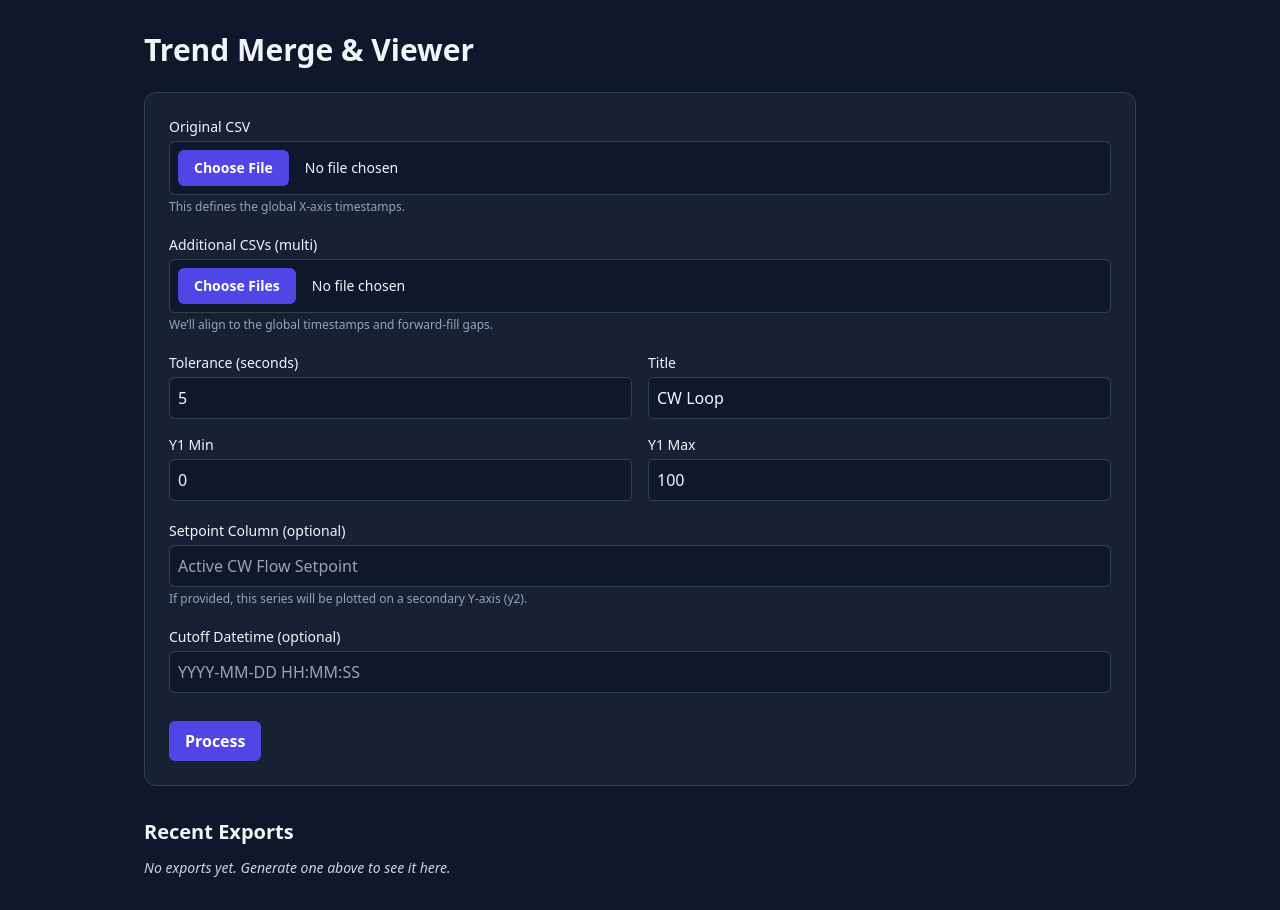
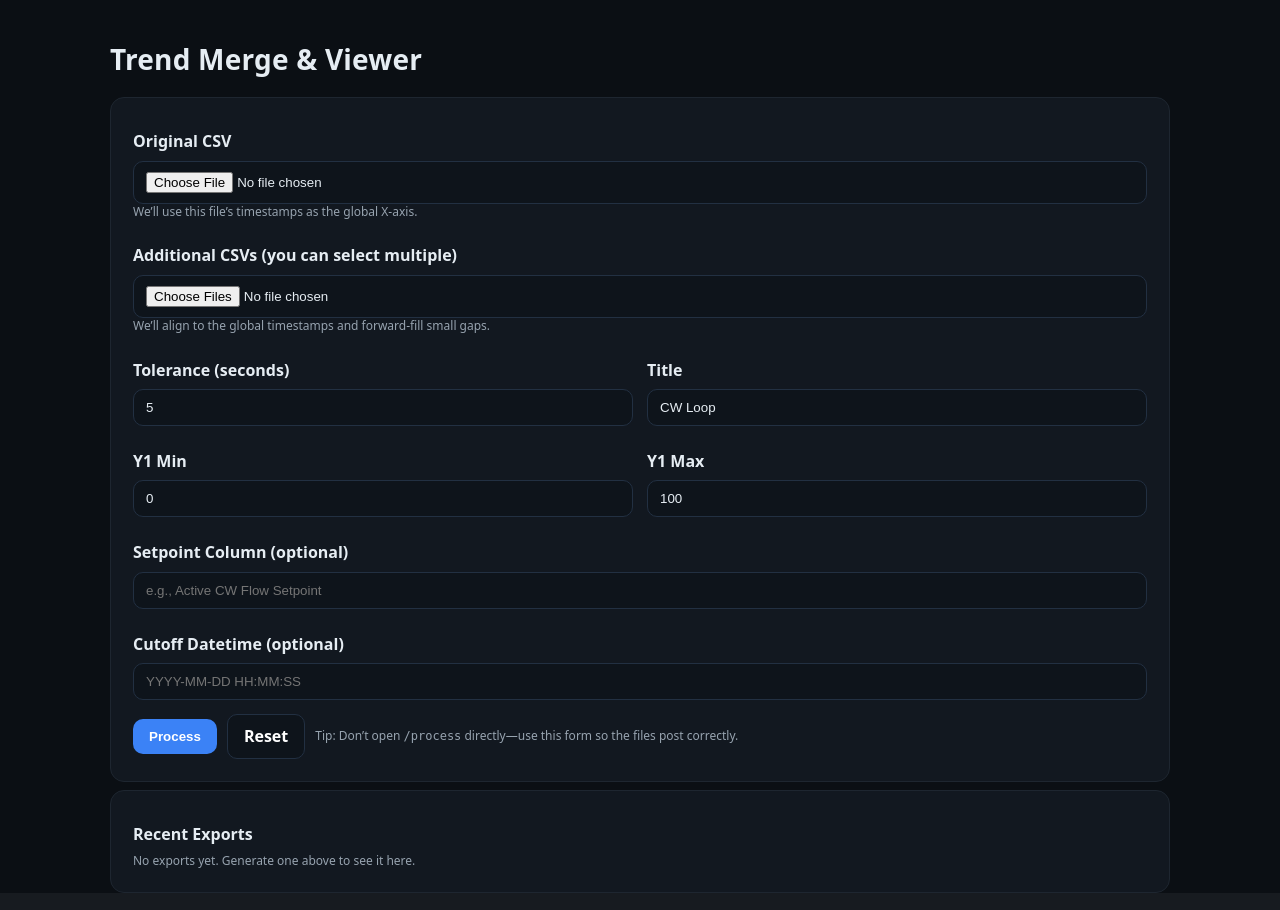
Before and after one commit to jiffcope-byte/cwloop-webapp, a Flask app: page / in a window 1280 px wide. Run offline with Flask 3, Linux system fonts and the light colour scheme; some libraries are stand-ins or nearby versions.

Commit message:
UI: restore dark mode + correct form enctype for file uploads

```diff
--- a/templates/index.html
+++ b/templates/index.html
@@ -1,101 +1,126 @@
 <!doctype html>
-<html lang="en" class="dark h-full">
+<html lang="en">
 <head>
   <meta charset="utf-8" />
   <meta name="viewport" content="width=device-width,initial-scale=1" />
   <title>Trend Merge & Viewer</title>
-  <script src="https://cdn.tailwindcss.com"></script>
-  <script>
-    tailwind.config = { darkMode: "class" };
-  </script>
+  <style>
+    :root{
+      --bg:#0b0f14; --panel:#121820; --ink:#e6edf3; --muted:#97a3af; --accent:#3b82f6; --accent-2:#22c55e; --line:#1e2630;
+      --btn:#0e141b; --btn-h:#111a23;
+      --input:#0e141b; --input-b:#223042; --chip:#18202a;
+    }
+    *{box-sizing:border-box} html,body{height:100%}
+    body{margin:0; background:var(--bg); color:var(--ink); font:16px/1.4 system-ui,-apple-system,Segoe UI,Roboto,Ubuntu,"Helvetica Neue",Arial}
+    a{color:var(--accent); text-decoration:none}
+    .wrap{max-width:1100px; margin:40px auto; padding:0 20px}
+    .card{background:var(--panel); border:1px solid var(--line); border-radius:14px; padding:22px}
+    h1{font-weight:700; font-size:28px; letter-spacing:.2px; margin:0 0 18px}
+    h2{font-weight:600; font-size:16px; margin:10px 0 8px}
+    .grid{display:grid; gap:14px}
+    .two{grid-template-columns: 1fr 1fr}
+    .row{display:flex; gap:10px; align-items:center}
+    .muted{color:var(--muted)}
+    .inp{width:100%; background:var(--input); border:1px solid var(--input-b); color:var(--ink); border-radius:10px; padding:10px 12px}
+    .btn{display:inline-flex; align-items:center; gap:8px; background:var(--accent); color:white; border:0; padding:10px 16px; border-radius:10px; cursor:pointer; font-weight:600}
+    .btn:disabled{opacity:.6; cursor:not-allowed}
+    .btn.secondary{background:var(--btn); border:1px solid var(--input-b)}
+    .btn.secondary:hover{background:var(--btn-h)}
+    .hint{font-size:12px; color:var(--muted)}
+    .list{margin:0; padding:0; list-style:none}
+    .item{display:flex; justify-content:space-between; gap:12px; padding:10px 0; border-bottom:1px dashed var(--line)}
+    .item:last-child{border-bottom:0}
+    .chip{background:var(--chip); border:1px solid var(--input-b); padding:2px 8px; border-radius:999px; font-size:12px}
+    .spacer{height:8px}
+  </style>
 </head>
-<body class="h-full bg-slate-900 text-slate-100">
-  <div class="max-w-5xl mx-auto px-4 py-8">
-    <h1 class="text-3xl font-bold mb-6">Trend Merge &amp; Viewer</h1>
+<body>
+  <div class="wrap">
+    <h1>Trend Merge & Viewer</h1>
 
-    <!-- FORM -->
-    <form class="space-y-5 bg-slate-800/60 border border-slate-700 rounded-xl p-6"
-          action="/process" method="POST" enctype="multipart/form-data">
+    <form class="card grid" method="post" action="/process" enctype="multipart/form-data">
       <div>
-        <label class="block text-sm font-medium mb-1">Original CSV</label>
-        <input class="block w-full text-sm file:mr-4 file:py-2 file:px-4 file:rounded-md
-                       file:border-0 file:text-sm file:font-semibold
-                       file:bg-indigo-600 file:text-white hover:file:bg-indigo-500
-                       bg-slate-900 border border-slate-700 rounded-md p-2"
-               type="file" name="original_csv" required />
-        <p class="text-xs text-slate-400 mt-1">
-          This defines the global X-axis timestamps.
-        </p>
+        <h2>Original CSV</h2>
+        <input class="inp" type="file" name="original" required />
+        <div class="hint">We’ll use this file’s timestamps as the global X-axis.</div>
       </div>
 
       <div>
-        <label class="block text-sm font-medium mb-1">Additional CSVs (multi)</label>
-        <input class="block w-full text-sm file:mr-4 file:py-2 file:px-4 file:rounded-md
-                       file:border-0 file:text-sm file:font-semibold
-                       file:bg-indigo-600 file:text-white hover:file:bg-indigo-500
-                       bg-slate-900 border border-slate-700 rounded-md p-2"
-               type="file" name="additional_csvs" multiple />
-        <p class="text-xs text-slate-400 mt-1">
-          We’ll align to the global timestamps and forward-fill gaps.
-        </p>
+        <h2>Additional CSVs (you can select multiple)</h2>
+        <input class="inp" type="file" name="additionals" multiple />
+        <div class="hint">We’ll align to the global timestamps and forward-fill small gaps.</div>
       </div>
 
-      <div class="grid grid-cols-1 sm:grid-cols-2 gap-4">
+      <div class="grid two">
         <div>
-          <label class="block text-sm font-medium mb-1">Tolerance (seconds)</label>
-          <input class="w-full bg-slate-900 border border-slate-700 rounded-md p-2"
-                 type="number" name="tolerance" value="5" min="0" />
+          <h2>Tolerance (seconds)</h2>
+          <input class="inp" type="number" name="tolerance" value="5" min="0" step="1" />
         </div>
 
         <div>
-          <label class="block text-sm font-medium mb-1">Title</label>
-          <input class="w-full bg-slate-900 border border-slate-700 rounded-md p-2"
-                 type="text" name="title" value="CW Loop" />
+          <h2>Title</h2>
+          <input class="inp" type="text" name="title" value="CW Loop" />
+        </div>
+      </div>
+
+      <div class="grid two">
+        <div>
+          <h2>Y1 Min</h2>
+          <input class="inp" type="number" name="ymin" value="0" />
         </div>
 
         <div>
-          <label class="block text-sm font-medium mb-1">Y1 Min</label>
-          <input class="w-full bg-slate-900 border border-slate-700 rounded-md p-2"
-                 type="number" name="y1_min" value="0" />
-        </div>
-
-        <div>
-          <label class="block text-sm font-medium mb-1">Y1 Max</label>
-          <input class="w-full bg-slate-900 border border-slate-700 rounded-md p-2"
-                 type="number" name="y1_max" value="100" />
+          <h2>Y1 Max</h2>
+          <input class="inp" type="number" name="ymax" value="100" />
         </div>
       </div>
 
       <div>
-        <label class="block text-sm font-medium mb-1">Setpoint Column (optional)</label>
-        <input class="w-full bg-slate-900 border border-slate-700 rounded-md p-2"
-               type="text" name="setpoint_column" placeholder="Active CW Flow Setpoint" />
-        <p class="text-xs text-slate-400 mt-1">
-          If provided, this series will be plotted on a secondary Y-axis (y2).
-        </p>
+        <h2>Setpoint Column (optional)</h2>
+        <input class="inp" type="text" name="setpoint_col" placeholder="e.g., Active CW Flow Setpoint" />
       </div>
 
       <div>
-        <label class="block text-sm font-medium mb-1">Cutoff Datetime (optional)</label>
-        <input class="w-full bg-slate-900 border border-slate-700 rounded-md p-2"
-               type="text" name="cutoff_datetime" placeholder="YYYY-MM-DD HH:MM:SS" />
+        <h2>Cutoff Datetime (optional)</h2>
+        <input class="inp" type="text" name="cutoff" placeholder="YYYY-MM-DD HH:MM:SS" />
       </div>
 
-      <div class="pt-2">
-        <button class="inline-flex items-center gap-2 px-4 py-2 rounded-md
-                       bg-indigo-600 hover:bg-indigo-500 text-white font-semibold"
-                type="submit">
-          Process
-        </button>
+      <div class="row">
+        <button class="btn" type="submit">Process</button>
+        <a class="btn secondary" href="/">Reset</a>
+        <span class="hint">Tip: Don’t open <code>/process</code> directly—use this form so the files post correctly.</span>
       </div>
     </form>
 
-    <!-- RECENT EXPORTS -->
-    <div class="mt-8">
-      <h2 class="text-xl font-semibold mb-3">Recent Exports</h2>
-      <div id="recent" class="space-y-2 text-sm text-slate-300">
-        <em>No exports yet. Generate one above to see it here.</em>
-      </div>
+    <div class="spacer"></div>
+
+    <div class="card">
+      <h2>Recent Exports</h2>
+      {% if exports_list and exports_list|length %}
+        <ul class="list">
+          {% for x in exports_list %}
+            <li class="item">
+              <div>
+                <div><strong>{{ x.title }}</strong></div>
+                <div class="hint">{{ x.when }}</div>
+              </div>
+              <div class="row">
+                {% if x.view_url %}
+                  <a class="btn secondary" href="{{ x.view_url }}" target="_blank">View</a>
+                {% endif %}
+                {% if x.csv_url %}
+                  <a class="btn secondary" href="{{ x.csv_url }}" target="_blank">CSV</a>
+                {% endif %}
+                {% if x.zip_url %}
+                  <a class="btn secondary" href="{{ x.zip_url }}" target="_blank">ZIP</a>
+                {% endif %}
+              </div>
+            </li>
+          {% endfor %}
+        </ul>
+      {% else %}
+        <div class="hint">No exports yet. Generate one above to see it here.</div>
+      {% endif %}
     </div>
   </div>
 </body>
```
